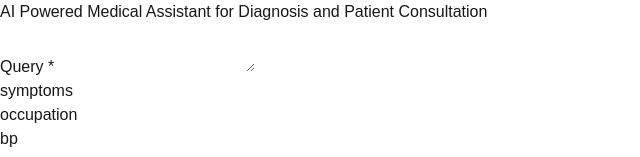
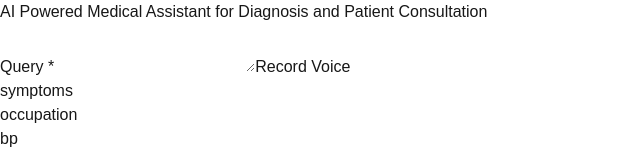
Before and after one commit to iMuhammadTalha/AI-Powered-Medical-Assistant-for-Diagnosis-and-Patient-Consultation, a Next.js app in the folder frontend/: page / in a window 1280 px wide. Shown: the top 157 px of the page, without its empty margins (0-640 px from the left). Built offline with nearby package versions, Linux system fonts and the light colour scheme.

Commit message:
Feat: recording

```diff
--- a/frontend/src/app/page.tsx
+++ b/frontend/src/app/page.tsx
@@ -1,6 +1,6 @@
 "use client";
 
-import { useState, } from "react";
+import { useRef, useState, } from "react";
 import ReactMarkdown from "react-markdown";
 
 export default function PatientForm() {
@@ -30,10 +30,10 @@ export default function PatientForm() {
   const [loading, setLoading] = useState(false);
   const [response, setResponse] = useState("");
   const [apiError, setApiError] = useState("");
-  // const [recording, setRecording] = useState(false);
+  const [recording, setRecording] = useState(false);
   const [audioUrl, setAudioUrl] = useState("");
 
-  // const recognitionRef = useRef<any>(null);
+  const recognitionRef = useRef<any>(null);
 
   const handleChange = (e: React.ChangeEvent<HTMLInputElement | HTMLTextAreaElement | HTMLSelectElement>) => {
     const { name, value } = e.target;
@@ -47,27 +47,29 @@ export default function PatientForm() {
     }
   };
 
-  // const handleVoiceInput = () => {
-  //   if (!("webkitSpeechRecognition" in window)) {
-  //     alert("Your browser does not support speech recognition. Please use another browser.");
-  //     return;
-  //   }
+  const handleVoiceInput = () => {
+    const SpeechRecognition = (window as any).SpeechRecognition || (window as any).webkitSpeechRecognition;
+    if (!SpeechRecognition) {
+      alert("Your browser does not support speech recognition. Please use another browser.");
+      return;
+    }
 
-  //   const recognition = new window.webkitSpeechRecognition();
-  //   recognition.lang = "en-US";
-  //   recognition.continuous = false;
-  //   recognition.interimResults = false;
+    const recognition = new SpeechRecognition();
+    recognition.lang = "en-US";
+    recognition.continuous = false;
+    recognition.interimResults = false;
 
-  //   recognition.onstart = () => setRecording(true);
-  //   recognition.onend = () => setRecording(false);
-  //   recognition.onresult = (event) => {
-  //     const transcript = event.results[0][0].transcript;
-  //     setFormData((prev) => ({ ...prev, query: prev.query + " " + transcript }));
-  //   };
+    recognition.onstart = () => setRecording(true);
+    recognition.onend = () => setRecording(false);
+    recognition.onresult = (event: any) => {
+      const transcript = event.results[0][0].transcript;
+      setFormData((prev) => ({ ...prev, query: prev.query + " " + transcript }));
+    };
 
-  //   recognition.start();
-  //   recognitionRef.current = recognition;
-  // };
+    recognition.start();
+    recognitionRef.current = recognition;
+  };
+
 
   const uploadImage = async () => {
     if (!image) return null;
@@ -84,7 +86,7 @@ export default function PatientForm() {
       );
 
       const data = await res.json();
-      setFormData((prev) => ({ ...prev, imageUrl: data.secure_url }));  // Store URL in formData
+      setFormData((prev) => ({ ...prev, imageUrl: data.secure_url }));
       return data.secure_url;
     } catch (error) {
       console.error("Upload failed:", error);
@@ -173,9 +175,9 @@ export default function PatientForm() {
               className={`border border-gray-300 rounded-lg px-3 py-2 w-full h-24 ${errors.query ? "border-red-500" : ""}`}
             />
             {errors.query && <p className="text-red-500 text-sm">{errors.query}</p>}
-            {/* <button type="button" onClick={handleVoiceInput} className="bg-blue-600 text-white px-4 py-2 rounded-lg mt-2">
+            <button type="button" onClick={handleVoiceInput} className="bg-blue-600 text-white px-4 py-2 rounded-lg mt-2">
               {recording ? "Recording..." : "Record Voice"}
-            </button> */}
+            </button>
           </div>
 
           {/* Other Fields */}
```
